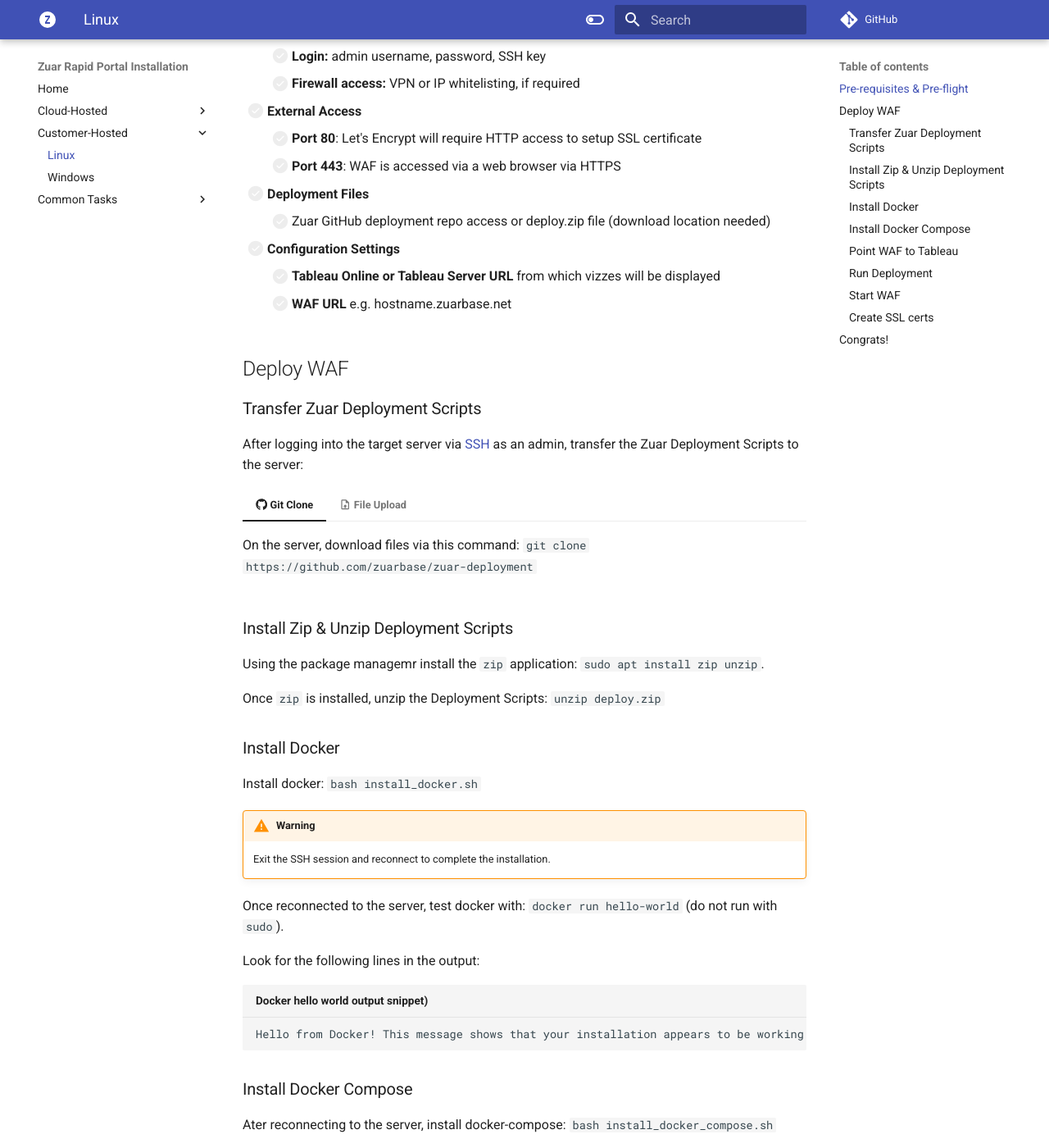
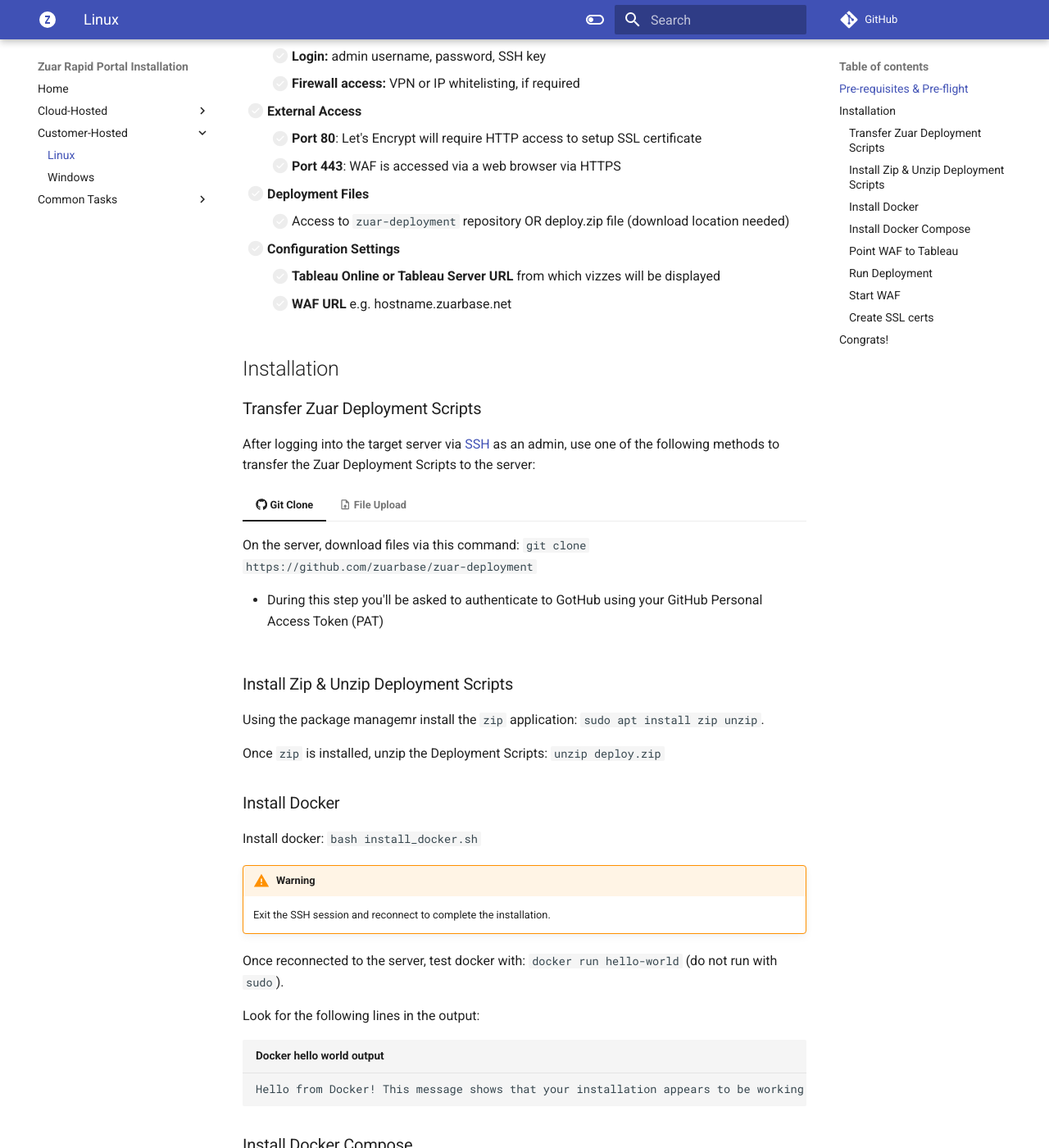
Before and after one commit to khit/zuar-waf-install, an MkDocs documentation site: the page built from docs/customer-hosted/customer-hosted-linux.md, in a window 1280 px wide and 1400 px high, scrolled down 359 px. Shown: the whole window at 82% size. Built offline with MkDocs 1.6.1 and Material for MkDocs 9.7.7, drawn with Linux system fonts in a browser that asks for light colours; comment, search, counter and statistics services are not loaded; some of the changed text lies outside the part shown.

Commit message:
remove errant parens, update GH clone tab

````diff
--- a/docs/customer-hosted/customer-hosted-linux.md
+++ b/docs/customer-hosted/customer-hosted-linux.md
@@ -11,19 +11,21 @@ These instructions apply to customers hosting *Zuar Rapid Portal* on their own s
     -  [ ] **Port 80**: Let's Encrypt will require HTTP access to setup SSL certificate
     -  [ ] **Port 443**: WAF is accessed via a web browser via HTTPS
 -  [ ] **Deployment Files**
-    -  [ ] Zuar GitHub deployment repo access or deploy.zip file (download location needed)
+    -  [ ] Access to `zuar-deployment` repository OR deploy.zip file (download location needed)
 -  [ ] **Configuration Settings**
     -  [ ] **Tableau Online or Tableau Server URL** from which vizzes will be displayed
     -  [ ] **WAF URL** e.g. hostname.zuarbase.net
 
-## Deploy WAF
+## Installation
 
 ### Transfer Zuar Deployment Scripts
 
-After logging into the target server via [SSH](../common-tasks/ssh.md) as an admin, transfer the Zuar Deployment Scripts to the server:
+After logging into the target server via [SSH](../common-tasks/ssh.md) as an admin, use one of the following methods to transfer the Zuar Deployment Scripts to the server:
 
 === ":fontawesome-brands-github: Git Clone"
     On the server, download files via this command: `git clone https://github.com/zuarbase/zuar-deployment`
+
+    * During this step you'll be asked to authenticate to GotHub using your GitHub Personal Access Token (PAT)
 
 === ":material-file-upload-outline: File Upload"
     If you don't have access to Zuar's git repos, upload the deployment file to the server:
@@ -48,7 +50,7 @@ Once reconnected to the server, test docker with: `docker run hello-world` (do n
 
 Look for the following lines in the output:
 
-``` title="Docker hello world output snippet)"
+``` title="Docker hello world output"
 Hello from Docker! This message shows that your installation appears to be working correctly.
 ```
 
@@ -100,4 +102,4 @@ Restart docker: `docker-compose down && docker-compose up`
 
 ## Congrats! :material-party-popper:
 
-The WAF is up and running. Login and let the fun begin!
+The WAF is up and running. Open a web browser, go to your Rapid Portal's URL to login and let the fun begin!
````
